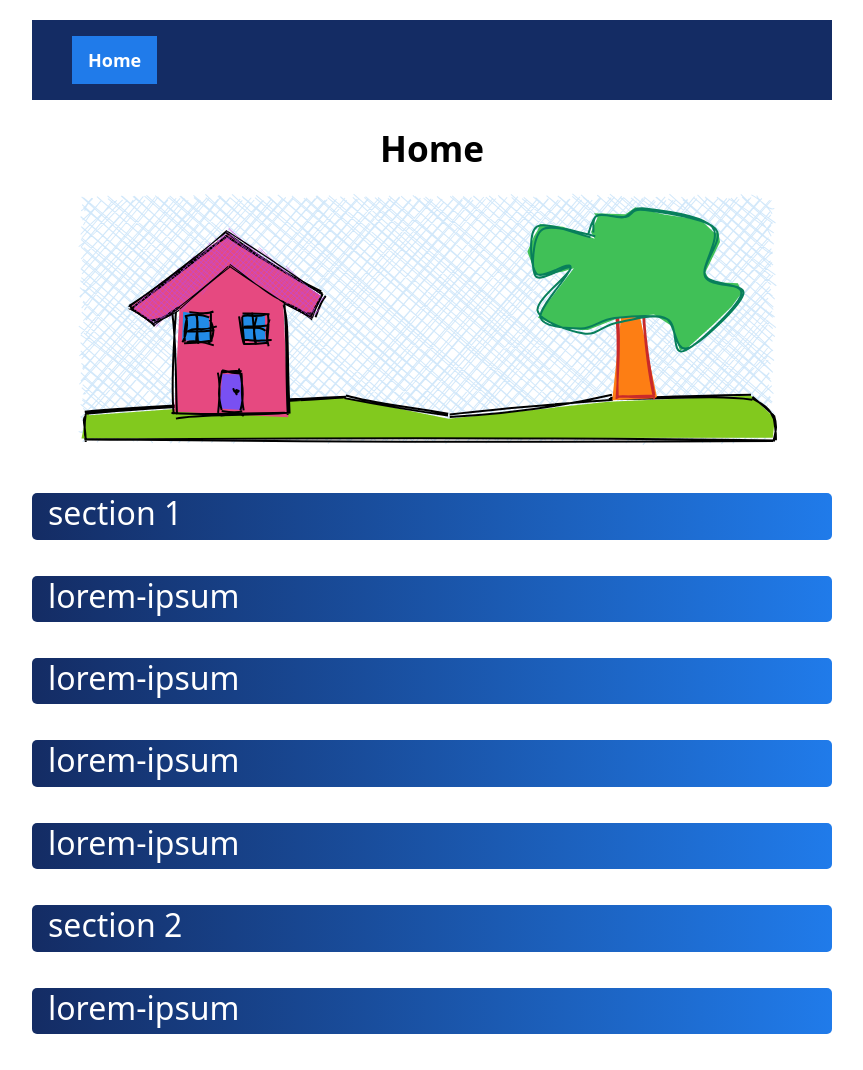
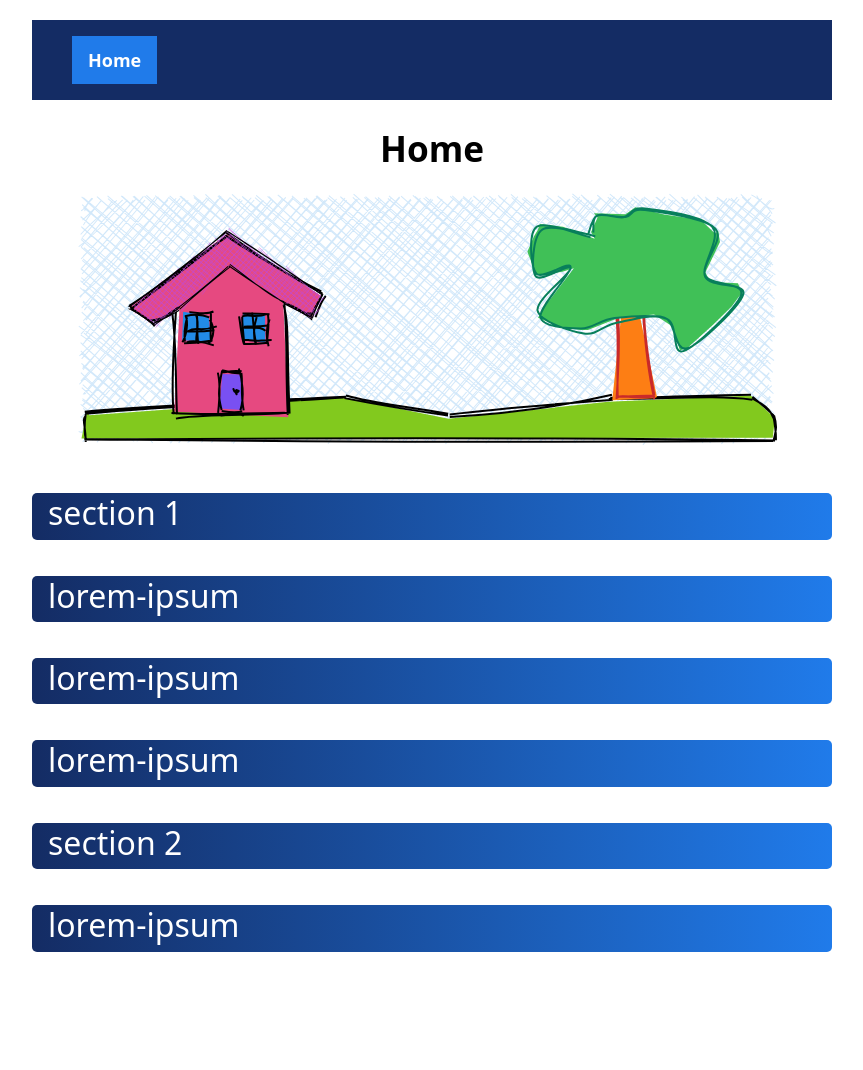
Before and after one commit to vitaliyrtest1/amazing-apple, a Jekyll site: the page built from src/flexible_pages/index.md, in a window 1280 px wide. Shown: the whole page, without its empty margins (208-1071 px from the left). Built offline with Jekyll 4.4.1, drawn with Linux system fonts in a browser that asks for light colours; after the commit the page ends 988 px from its top, so only the background shows below that.

Commit message:
index.md: updated sections

```diff
--- a/src/flexible_pages/index.md
+++ b/src/flexible_pages/index.md
@@ -6,7 +6,6 @@ sections:
   - lorem-ipsum
   - lorem-ipsum
   - lorem-ipsum
-  - lorem-ipsum
   - section 2
   - lorem-ipsum
 ---
```
